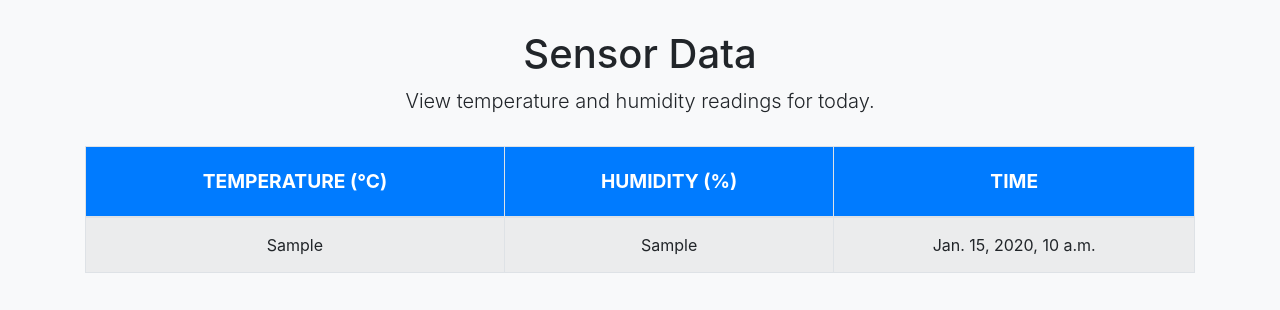
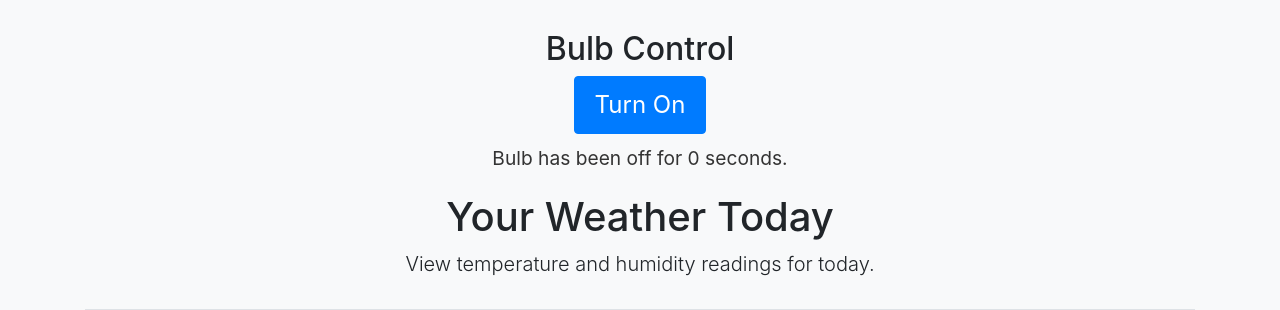
Before and after one commit to Didiana001/Lab1, a Django app: page / in a window 1280 px wide. Shown: the top 310 px of the page. Before the commit the page ends 273 px from the top, so only its background shows below. Run offline with Django 5.2, Linux system fonts and the light colour scheme; tables that the repository leaves empty hold one stand-in row (values such as "Sample post"); some libraries are stand-ins or nearby versions.

Commit message:
added bulb control feature

```diff
--- a/myapp/models.py
+++ b/myapp/models.py
@@ -1,8 +1,18 @@
 from django.db import models
 
-class sense_data (models.Model):
-    temperature = models.CharField(max_length= 30)
+# Model to store sensor data
+class sense_data(models.Model):
+    temperature = models.CharField(max_length=30)
     humidity = models.CharField(max_length=30)
     time = models.DateTimeField(auto_now_add=True)
+
     def __str__(self):
         return f"{self.temperature}C, {self.humidity}% at {self.time}"
+
+# Model to store bulb status changes
+class BulbControl(models.Model):
+    status = models.CharField(max_length=10)  # 'on' or 'off'
+    time = models.DateTimeField(auto_now_add=True)
+
+    def __str__(self):
+        return f"Bulb is {self.status} at {self.time}"
--- a/myapp/templates/myapp/index.html
+++ b/myapp/templates/myapp/index.html
@@ -37,12 +37,34 @@
         .chart-container {
             margin-top: 50px;
         }
+        .bulb-control {
+            text-align: center;
+            margin-bottom: 20px;
+        }
+        .bulb-control button {
+            font-size: 1.5em;
+            padding: 10px 20px;
+        }
+        .timer {
+            font-size: 1.2em;
+            margin-top: 10px;
+            color: #333;
+        }
     </style>
 </head>
 <body>
     <div class="container">
+        <!-- Bulb Control Section -->
+        <div class="bulb-control">
+            <h2>Bulb Control</h2>
+            <button id="bulbToggle" class="btn btn-primary">Turn On</button>
+            <div class="timer">
+                Bulb has been <span id="bulbState">off</span> for <span id="bulbTimer">0</span> seconds.
+            </div>
+        </div>
+
         <div class="header">
-            <h1>Sensor Data</h1>
+            <h1>Your Weather Today</h1>
             <p class="lead">View temperature and humidity readings for today.</p>
         </div>
 
@@ -78,6 +100,41 @@
     </div>
 
     <script>
+        let bulbOn = false;
+        let timerInterval;
+        let seconds = 0;
+
+        // Toggle Bulb
+        document.getElementById('bulbToggle').addEventListener('click', function() {
+            bulbOn = !bulbOn;
+            const bulbState = document.getElementById('bulbState');
+            const bulbToggle = document.getElementById('bulbToggle');
+
+            if (bulbOn) {
+                bulbToggle.textContent = 'Turn Off';
+                bulbState.textContent = 'on';
+                startTimer();
+            } else {
+                bulbToggle.textContent = 'Turn On';
+                bulbState.textContent = 'off';
+                stopTimer();
+            }
+        });
+
+        // Timer for counting how long the bulb is on or off
+        function startTimer() {
+            timerInterval = setInterval(() => {
+                seconds++;
+                document.getElementById('bulbTimer').textContent = seconds;
+            }, 1000);
+        }
+
+        function stopTimer() {
+            clearInterval(timerInterval);
+            seconds = 0;
+            document.getElementById('bulbTimer').textContent = seconds;
+        }
+
         // Prepare the data for the charts
         const labels = [
             {% for data in sensor_data %}
--- a/myapp/urls.py
+++ b/myapp/urls.py
@@ -1,11 +1,9 @@
 from django.urls import path
-from .views import index, SenseDataList, SenseDataCreate
+from .views import index, SenseDataList, SenseDataCreate, bulb_control  # Import the views
 
 urlpatterns = [
     path('', index, name='index'),  # Main index view
-    path('sense-data/', SenseDataList.as_view(), name='sense-data-list'),  # List view for sense data
-    # The following path is redundant since it repeats the same view as the previous one.
-    # Consider removing or renaming it based on different functionality.
-    # path('sense-data-api/', SenseDataList.as_view(), name='sensor-data-list'),
+    path('sense-data/', SenseDataList.as_view(), name='sense-data-list'),
     path('api/sense_data/create/', SenseDataCreate.as_view(), name='sense_data_create'),  # API view for creating sense data
+    path('api/bulb_control/', bulb_control, name='bulb_control')  # API for controlling the bulb
 ]
--- a/myapp/views.py
+++ b/myapp/views.py
@@ -1,18 +1,57 @@
 from django.shortcuts import render
 from django.urls import path
-from .models import sense_data
+from .models import sense_data, BulbControl  # Import BulbControl model
 from .serializers import SenseDataSerializer
 from rest_framework.views import APIView
 from rest_framework.response import Response
 from rest_framework import status
 from rest_framework.generics import CreateAPIView
+from django.http import JsonResponse
+from django.views.decorators.csrf import csrf_exempt
+import json
+from datetime import datetime
+import requests
 
-# Define the index view
+ESP32_URL = "http://172.16.60.93:8004/api/bulb_control/"  # Server URL for bulb control
+
+def get_bulb_status():
+    try:
+        response = requests.get(ESP32_URL)
+        if response.status_code == 200:
+            return response.json().get("status")  # {"status": "on"}
+        return "unknown"
+    except requests.ConnectionError:
+        return "unknown"
+
+# Function to toggle bulb state via ESP32
+def toggle_bulb():
+    try:
+        response = requests.post(ESP32_URL, json={"toggle": True})
+        return response.json().get("status")
+    except requests.ConnectionError:
+        return "unknown"
+
+# Bulb Control View (for bulb state GET/POST)
+@csrf_exempt
+def bulb_control(request):
+    if request.method == 'POST':
+        action = json.loads(request.body).get('action')
+
+        if action == "toggle":
+            status = toggle_bulb()
+            BulbControl.objects.create(status=status, time=datetime.now())  # Record the bulb status change
+            return JsonResponse({"status": status})
+
+    # Handle the GET request to return the current status
+    current_status = get_bulb_status()
+    return JsonResponse({"status": current_status})
+
+# Index view to render sensor data
 def index(request):
     sensor_data = sense_data.objects.all()
     return render(request, 'myapp/index.html', {'sensor_data': sensor_data})
 
-# API views
+# API view for listing and creating sensor data
 class SenseDataList(APIView):
     def get(self, request):
         sensor_data = sense_data.objects.all()
@@ -26,7 +65,7 @@ class SenseDataList(APIView):
             return Response(serializer.data, status=status.HTTP_201_CREATED)
         return Response(serializer.errors, status=status.HTTP_400_BAD_REQUEST)
 
-# SenseDataCreate view
+# API view for creating sense data
 class SenseDataCreate(CreateAPIView):
     queryset = sense_data.objects.all()
     serializer_class = SenseDataSerializer
```
Also changed, not shown: db.sqlite3, myapp/migrations/0002_bulbcontrol.py (added), 11 other files.
